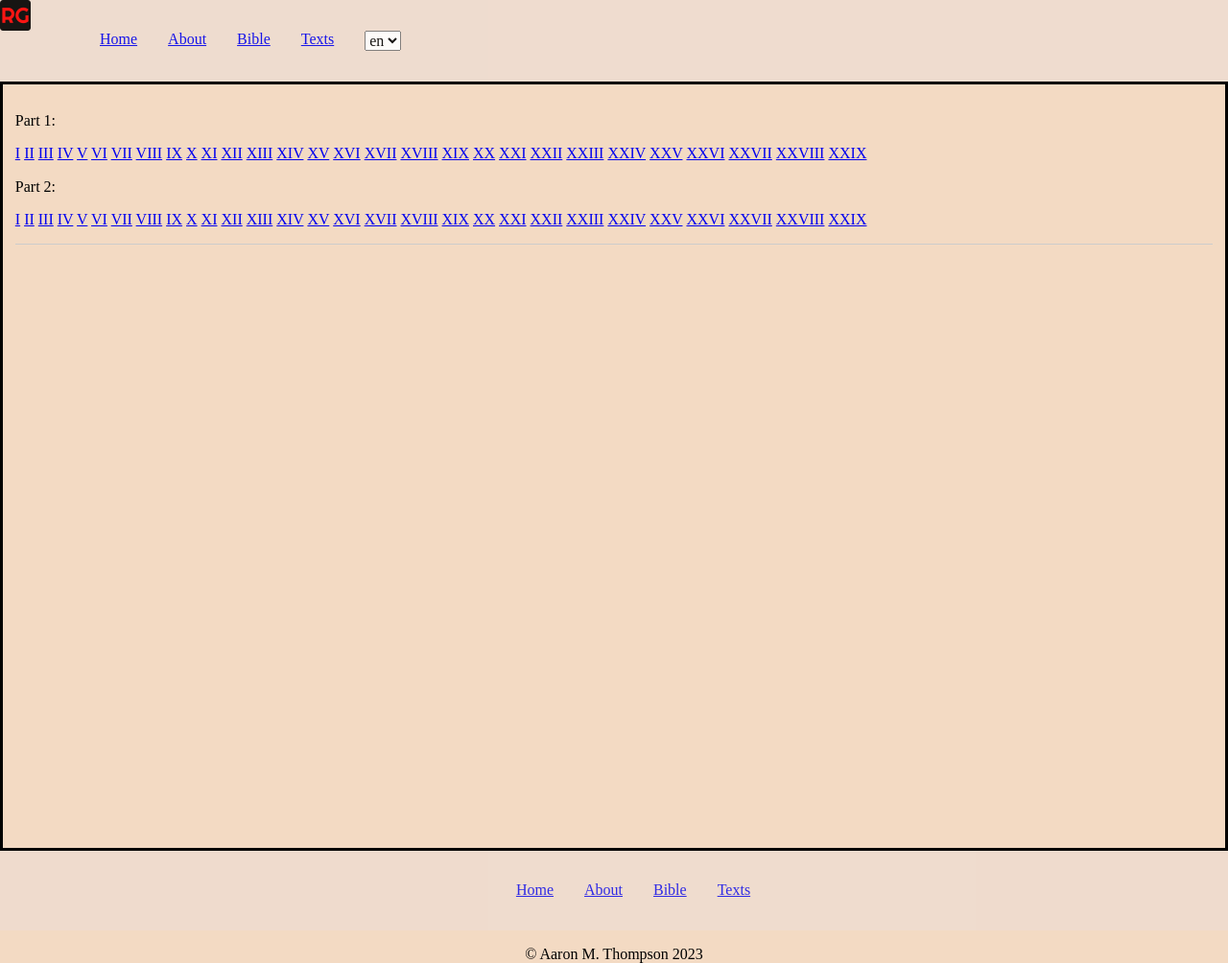
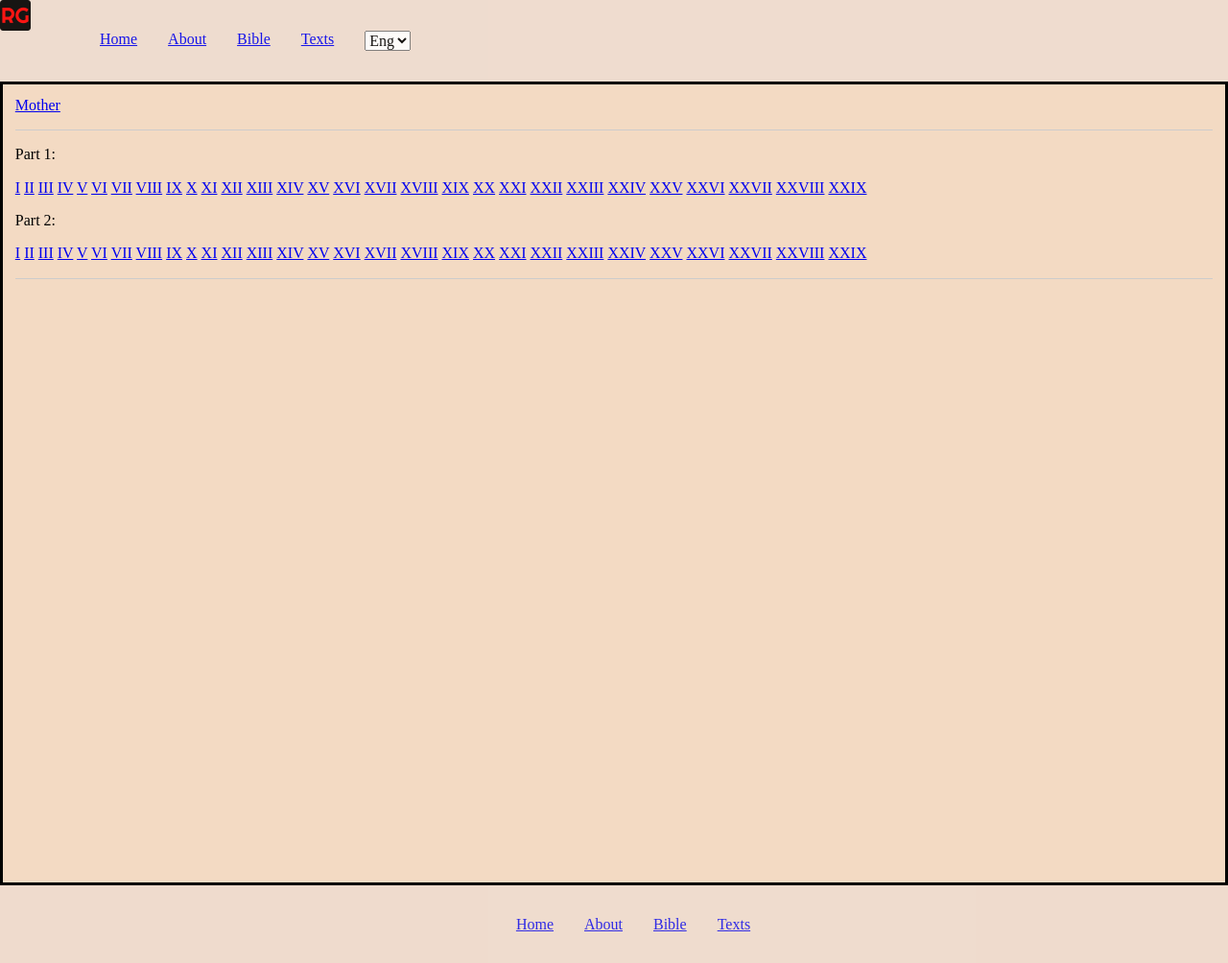
Before and after one commit to kollektivminds/russian-literary-bible, a PHP site: page /texts.php in a window 1280 px wide. Shown: the top 1004 px of the page at 96% size. Run offline with PHP 8.4, Linux system fonts and the light colour scheme.

Commit message:
moving texts again

```diff
--- a/site/templates/header.php
+++ b/site/templates/header.php
@@ -28,8 +28,8 @@
                 <li class="nav-item"><a href="/texts.php"><?php echo $nav_menu[$lang][3];?></a></li>
                 <li class="nav-item">
                     <select onchange="set_language()" name="set_lang" id="lang">
-                        <option value="en" <?php echo $en_select?>>en</option>
-                        <option value="ru" <?php echo $ru_select?>>ру</option>
+                        <option value="en" <?php echo $en_select?>>Eng</option>
+                        <option value="ru" <?php echo $ru_select?>>Рус</option>
                     </select>
                 </li>
             </ul>
--- a/site/texts.php
+++ b/site/texts.php
@@ -8,12 +8,25 @@ include('templates/lang-trans.php');
 <?php
 include "templates/header.php";
 ?>
-
 <?php
 
 $libLoc = './texts/';
+$libTitles = scandir($libLoc);
+// echo $libTitles;
+$libTitles = array_diff(scandir($libLoc), array('.', '..'));
+foreach ($libTitles as $file_name) {
+    $rawTitle = rtrim($file_name, ".xml");
+    $cleanTitle = ucfirst($rawTitle);
+    echo "<a href='?txt=$rawTitle'>$cleanTitle</a> ";
+}
+/* for ($i=0; < $libTitles.count(); $i++ {
+    echo $libTitles[$i];
+}) */
+// echo $libTitlesClean;
 
 ?>
+
+<hr>
 
 <script>
     const libLoc = './texts'
@@ -69,13 +82,11 @@ $libLoc = './texts/';
     $("#textDisplay").html(_chapDiv);*/
 </script>
 
-<div id="navDisplay">
+<div id="navDisplay"></div>
 
-</div>
 <hr>
-<div id="textDisplay" style="overflow-x:hidden;overflow-y:auto;height:600px;">
 
-</div>
+<div id="textDisplay" style="overflow-x:hidden;overflow-y:auto;height:600px;"></div>
 
 <?php
 include "templates/footer.php";
```
